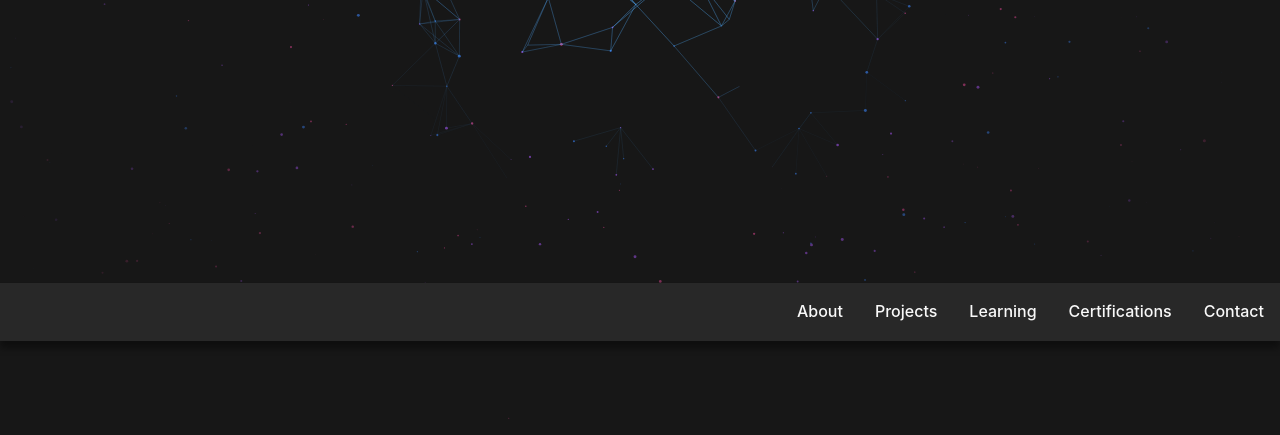
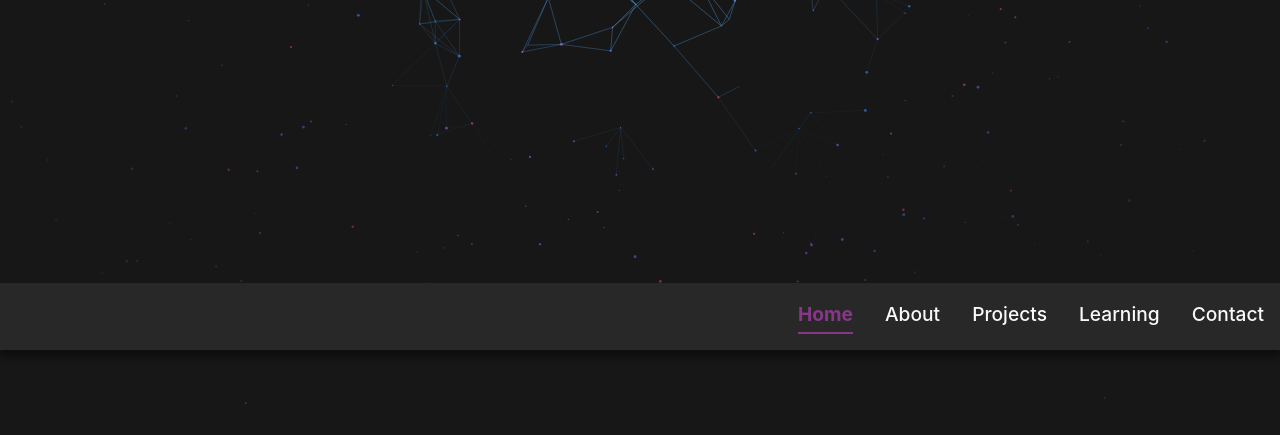
Before and after one commit to lucifuge2003/personal-portfolio, a plain HTML site: page index.html in a window 1280 px wide. Shown: the part 517-952 px from the top of the page. Drawn offline with Linux system fonts and the light colour scheme.

Commit message:
fix: moved certification section

```diff
--- a/index.html
+++ b/index.html
@@ -28,11 +28,11 @@
     </section>
     <!-- Navbar -->
     <nav id="navbar" class="hidden">
-        <a href="#about">About</a>
-        <a href="#projects">Projects</a>
-        <a href="#learning">Learning</a>
-        <a href="#certifications">Certifications</a>
-        <a href="#contact">Contact</a>
+        <a href="#welcome-section" id="nav-welcome-section">Home</a>
+        <a href="#about" id="nav-about">About</a>
+        <a href="#projects" id="nav-projects">Projects</a>
+        <a href="#learning" id="nav-learning">Learning</a>
+        <a href="#contact" id="nav-contact">Contact</a>
     </nav>
     <!-- About Section -->
     <section id="about">
@@ -98,6 +98,13 @@
                 </div>
             </div>
         </div>
+        <!-- Certifications Section  -->
+        <section id="certifications">
+            <h2>Certifications</h2>
+            <ul>
+                <li>FreeCodeCamp Responsive Web Design</li>
+            </ul>
+        </section>
     </section>
 
     <!-- Projects Section  -->
@@ -142,13 +149,6 @@
         </ul>
     </section>
 
-    <section id="certifications">
-        <h2>Certifications</h2>
-        <ul>
-            <li>FreeCodeCamp Responsive Web Design</li>
-        </ul>
-    </section>
-
     <footer id="contact">
         <h2>Contact</h2>
         <p>Let's connect!</p>
@@ -156,6 +156,7 @@
         <p>Email: ltropero@gmail.com</p>
     </footer>
     <script type="module" src="src/main.js"></script>
+    <script src="script.js"></script>
 </body>
 
 </html>
--- a/main.css
+++ b/main.css
@@ -79,6 +79,7 @@ h2 {
     justify-content: flex-end;
     gap: 2rem;
     z-index: 1000;
+    font-size: 1.2rem;
 }
 
 /* Navbar links */
@@ -92,6 +93,13 @@ h2 {
 /* Navbar link hover effect */
 #navbar a:hover {
     color: var(--purple);
+}
+
+#navbar a.active {
+    color: var(--purple);
+    font-weight: 700;
+    border-bottom: 2px solid var(--purple);
+    padding-bottom: 2px;
 }
 
 /*
--- /dev/null
+++ b/script.js
@@ -0,0 +1,29 @@
+const sections = document.querySelectorAll("section[id]");
+
+// Create an Intersection Observer
+const observer = new IntersectionObserver(
+  (entries) => {
+    entries.forEach((entry) => {
+      const navLink = document.querySelector(`#nav-${entry.target.id}`);
+      if (entry.isIntersecting) {
+        // Remove 'active' from all links
+        document.querySelectorAll("#navbar a").forEach((link) => {
+          link.classList.remove("active");
+        });
+        // Add 'active' to the current link
+        if (navLink) {
+          navLink.classList.add("active");
+        }
+      }
+    });
+  },
+  {
+    // Set an offset from the top of the viewport to trigger the change earlier
+    rootMargin: "-50% 0px -50% 0px",
+  }
+);
+
+// Tell the observer to watch each section
+sections.forEach((section) => {
+  observer.observe(section);
+});
```
